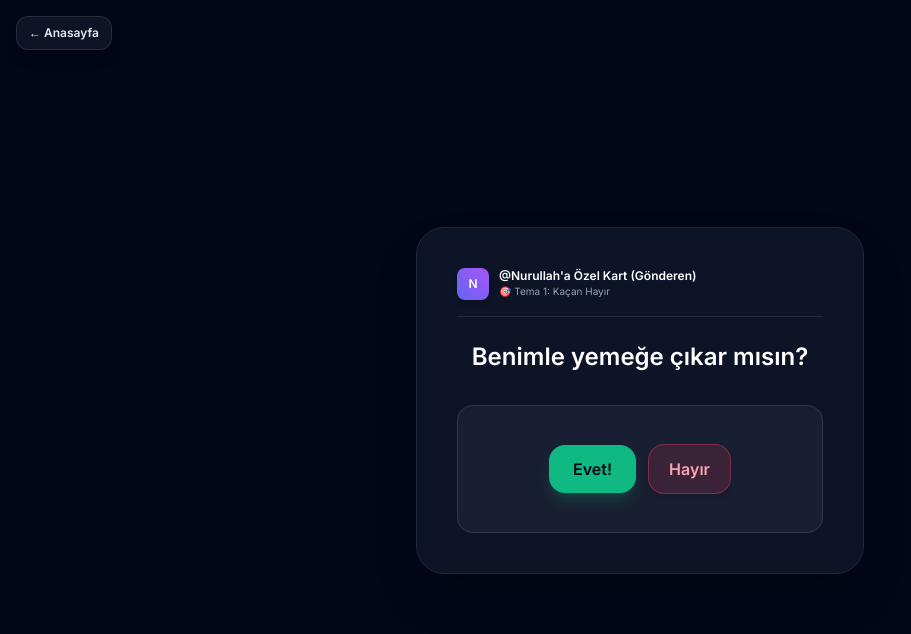
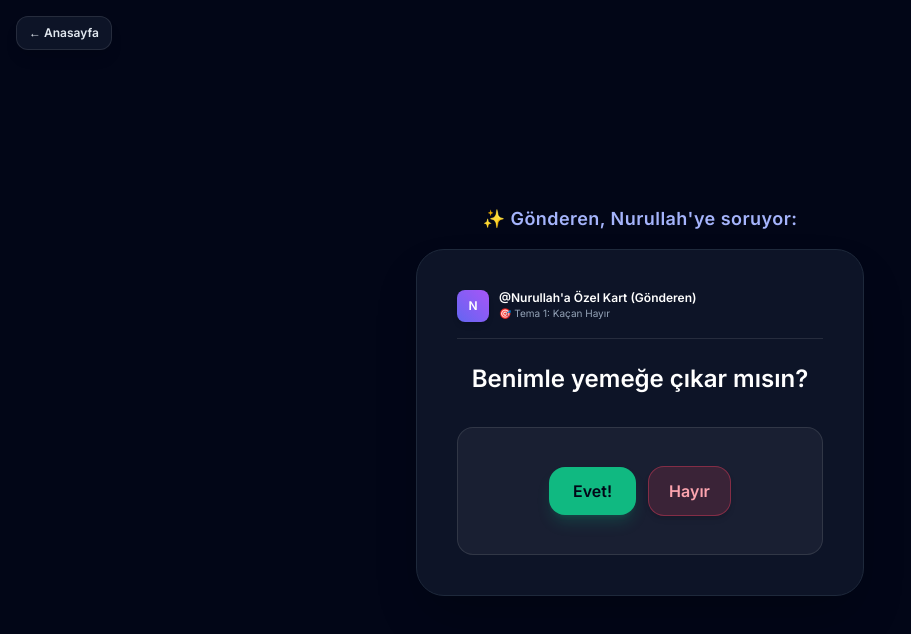
Before and after one commit to naksoy3/kacan-kart-app, a Next.js app in the folder kacan-kart-app/: page /inbox in a window 1280 px wide. Shown: the top 634 px of the page, without its empty margins (0-911 px from the left). Built offline with nearby package versions, Linux system fonts and the light colour scheme.

Commit message:
Show sender message on shared cards

```diff
--- a/kacan-kart-app/app/inbox/page.tsx
+++ b/kacan-kart-app/app/inbox/page.tsx
@@ -21,6 +21,12 @@ function InboxContent() {
 
   return (
     <main className="min-h-screen bg-slate-950 flex items-center justify-center p-4">
+      <div className="flex w-full max-w-md flex-col items-center gap-4">
+        {sender && targetUsername && (
+          <p className="text-center text-base font-bold tracking-wide text-indigo-300 sm:text-lg">
+            ✨ {sender}, {targetUsername}&apos;ye soruyor:
+          </p>
+        )}
         <KacanKart
           targetUsername={targetUsername}
           sender={sender}
@@ -34,6 +40,7 @@ function InboxContent() {
           saat={saat}
           showShareButton={false}
         />
+      </div>
     </main>
   );
 }
--- a/kacan-kart-app/app/page.tsx
+++ b/kacan-kart-app/app/page.tsx
@@ -539,7 +539,7 @@ function CardContent() {
 
           <div className="w-full flex flex-col items-center gap-2">
             {fromUsername && targetUsername && (
-              <p className="text-indigo-400 font-bold text-sm tracking-wide">
+              <p className="text-indigo-300 font-bold text-base sm:text-lg tracking-wide text-center">
                 ✨ {fromUsername}, {targetUsername}&apos;ye soruyor:
               </p>
             )}
```
Lines whose indentation alone changed are shown as unchanged.
